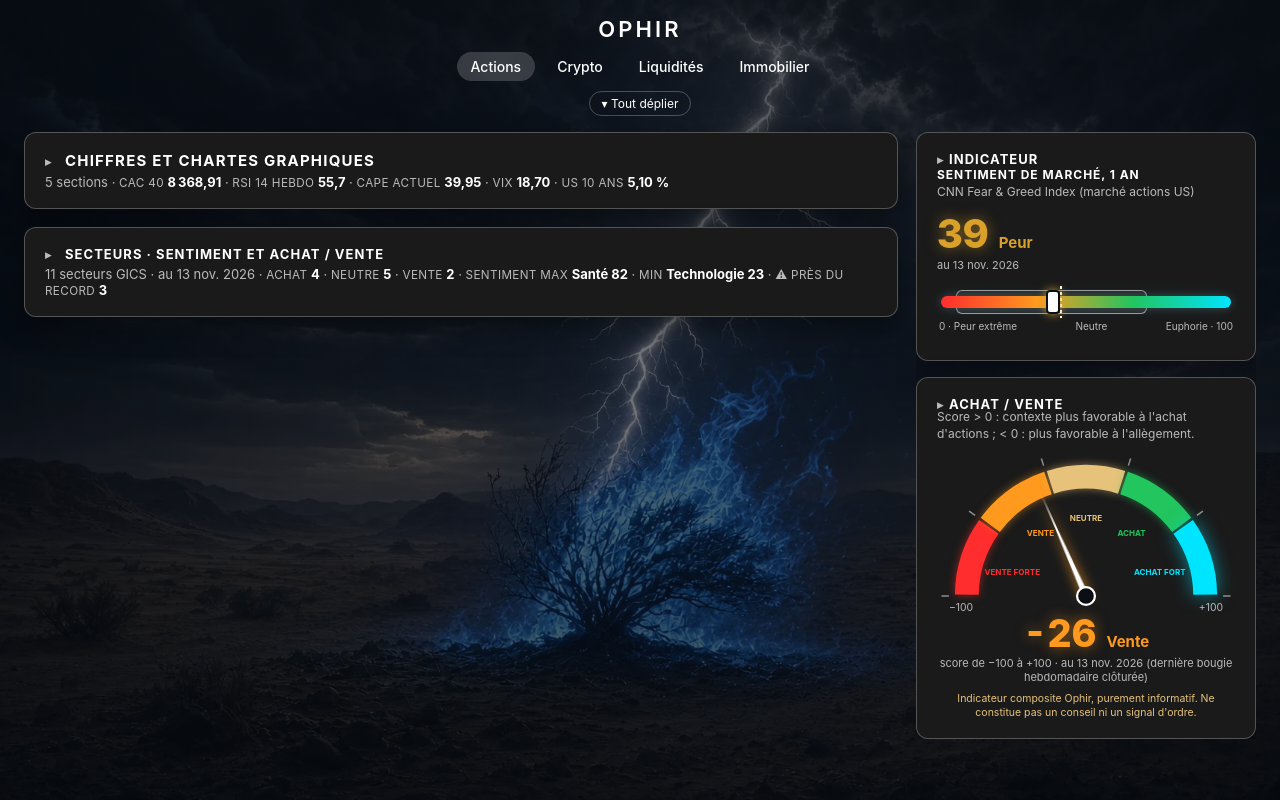
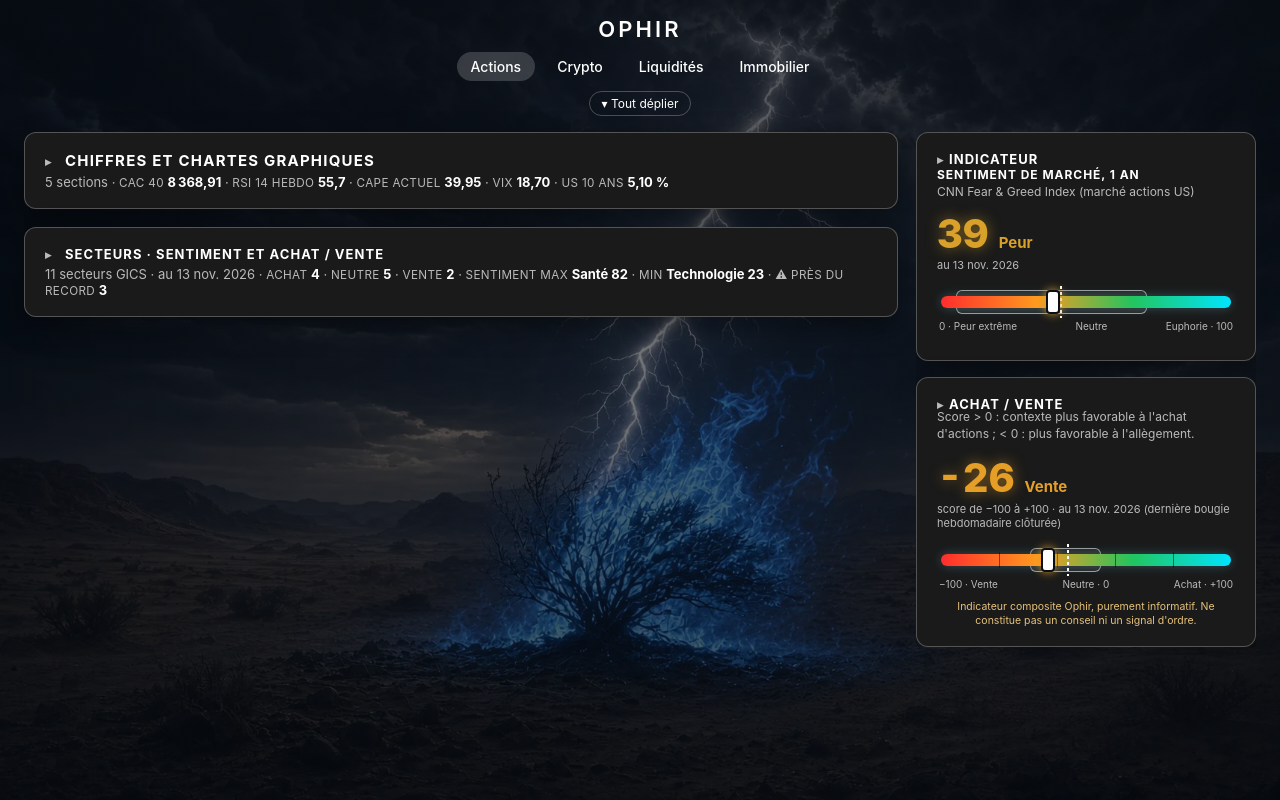
Before and after one commit to trouveemmanuel67-eng/ophir, a plain HTML site: page index.html in a window 1280 px wide. Drawn offline with nearby package versions, Linux system fonts and the light colour scheme.

Commit message:
Ophir : barre horizontale ACHAT / VENTE à la place du compteur à aiguille (onglets et secteurs)

```diff
--- a/index.html
+++ b/index.html
@@ -31,9 +31,10 @@ main{max-width:1240px;margin:8px auto 0;padding:0 14px 20px}
 @media(max-width:1500px){.layout{grid-template-columns:minmax(0,1fr) 340px}.side{grid-template-columns:340px}}
 @media(max-width:1100px){.layout{grid-template-columns:1fr;padding:0 14px 20px}.side{position:static;max-height:none;overflow:visible;grid-template-columns:1fr}}
 .av-sens{font-size:12px;color:var(--mut);margin:-4px 0 4px;line-height:1.45}
-.av-svg{display:block;width:100%;max-width:300px;margin:4px auto 0}
-.av-val{display:flex;align-items:baseline;justify-content:center;gap:10px;margin-top:-4px}.av-val span{font-size:38px;font-weight:800;font-variant-numeric:tabular-nums}.av-val em{font-style:normal;font-weight:700;font-size:15px}
-.av-card .ind-date{text-align:center}
+.av-tick{position:absolute;top:10px;width:1px;height:16px;margin-left:-.5px;background:rgba(11,15,20,.55)}
+.sec-gauge .av-tick{top:5px;height:12px}
+.av-val{display:flex;align-items:baseline;gap:10px;margin-top:10px}.av-val span{font-size:40px;font-weight:800;font-variant-numeric:tabular-nums}.av-val em{font-style:normal;font-weight:700;font-size:15px}
+.av-card .ind-date{text-align:left}
 .av-c{margin-bottom:8px}.av-cl{display:flex;justify-content:space-between;gap:8px;font-size:12px}.av-cb{position:relative;height:6px;background:rgba(255,255,255,.08);border-radius:3px;margin-top:3px}.av-cb i{position:absolute;top:0;height:100%;border-radius:3px}.av-mid{position:absolute;left:50%;top:-2px;width:1px;height:10px;background:rgba(255,255,255,.5)}
 .av-cd{font-size:10.5px;color:var(--mut);margin-top:2px;line-height:1.4}
 .ind-meth ul{padding-left:16px;margin:6px 0;line-height:1.5}
@@ -88,7 +89,7 @@ main{max-width:1240px;margin:8px auto 0;padding:0 14px 20px}
 .sec-row{display:flex;align-items:baseline;gap:6px;margin-top:6px}.sec-l{font-size:10.5px;color:var(--mut);text-transform:uppercase;letter-spacing:.06em;margin-right:auto}
 .sec-v{font-size:22px;font-weight:700;line-height:1}.sec-row em{font-style:normal;font-size:12px;font-weight:600}
 .sec-gauge{position:relative;height:22px;margin:4px 2px 0}.sec-gauge .ind-bar{top:7px;height:8px}.sec-gauge .ind-cur{top:3px;width:10px;height:16px;margin-left:-5px}.sec-gauge .ind-range{top:3px;height:16px}
-.sec-svg{display:block;width:100%;max-width:190px;margin:2px auto 0}.sec-avv{justify-content:center;margin-top:0}
+.sec-scale{display:flex;justify-content:space-between;font-size:9.5px;color:var(--mut);margin:1px 2px 0}
 .sec-d{font-size:10.5px;color:var(--mut);text-align:center;margin-top:4px;line-height:1.35}
 .sec .av-short{margin-top:6px}
 @media(max-width:600px){.sec-grid{grid-template-columns:1fr 1fr;gap:8px}.sec{padding:8px}.sec-v{font-size:18px}.sec-row{flex-wrap:wrap;gap:2px 6px}.sec-l{font-size:9.5px}.sec-h b{font-size:12px}.sec .av-short,.sec-d{font-size:9.5px}}.sec-det{margin-top:6px}
@@ -527,32 +528,32 @@ const label5=v=>v<25?'Peur extrême':v<45?'Peur':v<=55?'Neutre':v<=75?'Avidité'
 /* ===== Compteur ACHAT / VENTE (aiguille en demi-cercle, score −100 … +100) ===== */
 const AV=JSON.parse(document.getElementById('data4').textContent);
 const AVZ=[[-100,-60,'#ff2d2d','Vente forte'],[-60,-20,'#ff9a1f','Vente'],[-20,20,'#e6c27a','Neutre'],[20,60,'#22c55e','Achat'],[60,100,'#00e5ff','Achat fort']];
-const avCol=s=>(AVZ.find(z=>s<=z[1])||AVZ[4])[2];
-const avAng=s=>-90+(Math.max(-100,Math.min(100,s))+100)/200*180;   // −100 → −90° (gauche), +100 → +90° (droite)
-function avArc(a0,a1,r){const p=a=>{const t=(a-90)*Math.PI/180;return [100+r*Math.cos(t),100+r*Math.sin(t)];};const [x0,y0]=p(a0),[x1,y1]=p(a1);return `M${x0.toFixed(2)},${y0.toFixed(2)} A${r},${r} 0 0 1 ${x1.toFixed(2)},${y1.toFixed(2)}`;}
+const avPos=s=>(Math.max(-100,Math.min(100,s))+100)/2;   // −100 → 0 % (gauche), +100 → 100 % (droite)
+const avCol=(s,a=1)=>gcol(avPos(s),a);                   // même dégradé que la barre de sentiment
+function avBar(score,mn,mx,avg,cls){   // barre horizontale −100 … +100, même rendu que la jauge de sentiment
+  const p=v=>avPos(v)+'%';
+  return `<div class="${cls}" role="img" aria-label="Achat / Vente : ${fmt(score,0)} sur une échelle de −100 à +100">
+    ${mn!=null?`<div class="ind-range" style="left:${p(mn)};width:${Math.max(.5,avPos(mx)-avPos(mn))}%" title="plage 1 an"></div>`:''}
+    <div class="ind-bar"></div>${[-60,-20,20,60].map(v=>`<i class="av-tick" style="left:${p(v)}"></i>`).join('')}
+    ${avg!=null?`<div class="ind-avg" style="left:${p(avg)}" title="moyenne 1 an"></div>`:''}
+    <div class="ind-cur" style="left:${p(score)};box-shadow:0 0 10px ${avCol(score,.9)}"></div></div>`;
+}
 let avChart=null;
 function renderAchatVente(tabId){
   const box=document.getElementById('av'),g=AV[tabId];
   if(avChart){avChart.destroy();const i=charts.indexOf(avChart);if(i>=0)charts.splice(i,1);avChart=null;}
   if(!g){box.innerHTML='';return;}
-  const arcs=AVZ.map(z=>`<path d="${avArc(avAng(z[0])+.6,avAng(z[1])-.6,80)}" stroke="${z[2]}" stroke-width="16" fill="none" stroke-linecap="butt" style="filter:drop-shadow(0 0 ${z[2]==='#00e5ff'?6:3}px ${z[2]}88)"/>`).join('');
-  const ticks=[-100,-60,-20,20,60,100].map(v=>{const t=(avAng(v)-90)*Math.PI/180;return `<line x1="${100+92*Math.cos(t)}" y1="${100+92*Math.sin(t)}" x2="${100+97*Math.cos(t)}" y2="${100+97*Math.sin(t)}" stroke="rgba(255,255,255,.5)" stroke-width="1"/>`;}).join('');
-  const zl=AVZ.map(z=>{const a=(avAng((z[0]+z[1])/2)-90)*Math.PI/180;return `<text x="${(100+52*Math.cos(a)).toFixed(1)}" y="${(100+52*Math.sin(a)+2).toFixed(1)}" text-anchor="middle" font-size="5.4" fill="${z[2]}" font-weight="700">${z[3].toUpperCase()}</text>`;}).join('');
   const cmax=Math.max(...g.components.map(c=>Math.abs(c.contrib||0)),1);
   const rows=g.components.map(c=>{const n=c.note;return `<div class="av-c"><div class="av-cl"><span>${c.nom}</span><b style="color:${n==null?'#888':avCol(n)}">${n==null?'n.d.':sign(n,0)}</b></div>
     <div class="av-cb"><div class="av-mid"></div>${n==null?'':`<i style="${n>=0?'left:50%':'right:50%'};width:${Math.abs(n)/2}%;background:${avCol(n)}"></i>`}</div>
     <div class="av-cd">valeur ${c.valeur} · poids ${fmt(c.poids*100,0)} % · contribution <b>${c.contrib==null?'retirée':sign(c.contrib,1)}</b></div></div>`;}).join('');
   box.innerHTML=`<div class="card av-card"><h2>Achat / Vente</h2>
    <div class="av-sens">${g.sens}</div>
-   <svg class="av-svg" viewBox="0 0 200 112" role="img" aria-label="Compteur achat vente : ${fmt(g.score,0)}, ${g.label}">
-     ${arcs}${ticks}${zl}
-     <g id="avNeedle" data-angle="${avAng(g.score).toFixed(2)}" style="transform:rotate(-90deg);transform-origin:100px 100px;transition:transform 1.2s cubic-bezier(.22,.61,.36,1)">
-       <path d="M98,100 L100,26 L102,100 Z" fill="#fff" style="filter:drop-shadow(0 0 4px ${avCol(g.score)})"/></g>
-     <circle cx="100" cy="100" r="6" fill="#0b0f14" stroke="#fff" stroke-width="1.5"/>
-     <text x="8" y="110" font-size="7" fill="#bababa">−100</text><text x="192" y="110" font-size="7" fill="#bababa" text-anchor="end">+100</text>
-   </svg>
-   <div class="av-val"><span style="color:${avCol(g.score)};text-shadow:0 0 14px ${avCol(g.score)}88">${sign(g.score,0)}</span><em style="color:${avCol(g.score)}">${g.label}</em></div>
+   <div class="av-val"><span style="color:${avCol(g.score)};text-shadow:0 0 14px ${avCol(g.score,.55)}">${sign(g.score,0)}</span><em style="color:${avCol(g.score)}">${g.label}</em></div>
    <div class="ind-date">score de −100 à +100 · au ${dshort(g.date)} (dernière bougie hebdomadaire clôturée)</div>
+   ${avBar(g.score,g.min[1],g.max[1],g.avg,'ind-gauge av-gauge')}
+   <div class="ind-scale av-scale"><span>−100 · Vente</span><span>Neutre · 0</span><span>Achat · +100</span></div>
+   <div class="ind-legend"><i class="lg-avg"></i> moyenne · <i class="lg-rng"></i> plage min–max 1 an · <i class="lg-cur"></i> score actuel</div>
    <div class="ind-stats" style="margin-top:8px"><div><span>Moyenne 12 mois</span><b>${sign(g.avg,0)}</b></div><div><span>Min</span><b>${sign(g.min[1],0)}</b><small>${dshort(g.min[0])}</small></div><div><span>Max</span><b>${sign(g.max[1],0)}</b><small>${dshort(g.max[0])}</small></div></div>
    <div class="ind-spark" style="height:100px"><canvas id="cAv"></canvas></div>
    <div class="ind-sub"><div class="ind-subt">Composantes (note de −100 à +100)</div>${rows}</div>
@@ -563,7 +564,6 @@ function renderAchatVente(tabId){
      <p>Sources : ${g.sources.map(s=>lnk(s[1],s[0])).join(' · ')}. Calcul reproductible avec <code>src/build_achatvente.py</code>.</p></details>
    <div class="av-warn">Indicateur composite Ophir, purement informatif. Ne constitue pas un conseil ni un signal d'ordre. Les scores techniques peuvent se tromper lors des retournements.</div>
   </div>`;
-  requestAnimationFrame(()=>requestAnimationFrame(()=>{const n=document.getElementById('avNeedle');if(n)n.style.transform=`rotate(${n.dataset.angle}deg)`;}));
   const h=g.history;
   avChart=new Chart(document.getElementById('cAv'),{type:'bar',data:{labels:h.map(x=>dshort(x[0])),datasets:[{data:h.map(x=>x[1]),backgroundColor:h.map(x=>avCol(x[1])),borderWidth:0,barPercentage:1,categoryPercentage:.9}]},
     options:{maintainAspectRatio:false,animation:false,plugins:{legend:{display:false},tooltip:{callbacks:{label:c=>' '+sign(c.parsed.y,1)+' · '+(AVZ.find(z=>c.parsed.y<=z[1])||AVZ[4])[3]}}},scales:{x:{ticks:{maxTicksLimit:4,maxRotation:0,font:{size:10}},grid:{display:false}},y:{min:-100,max:100,ticks:{stepSize:50,font:{size:10}}}}}});
@@ -572,13 +572,6 @@ function renderAchatVente(tabId){
 
 /* ===== Onglet Actions · SECTEURS : sentiment 0-100 + compteur ACHAT / VENTE par secteur GICS (ETF SPDR) ===== */
 const SEC=JSON.parse(document.getElementById('data5').textContent);
-function secGauge(score){
-  const arcs=AVZ.map(z=>`<path d="${avArc(avAng(z[0])+.8,avAng(z[1])-.8,80)}" stroke="${z[2]}" stroke-width="18" fill="none"/>`).join('');
-  return `<svg class="sec-svg" viewBox="0 0 200 108" role="img" aria-label="Achat vente ${fmt(score,0)}">${arcs}
-   <g style="transform:rotate(${avAng(score).toFixed(2)}deg);transform-origin:100px 100px"><path d="M97,100 L100,30 L103,100 Z" fill="#fff" style="filter:drop-shadow(0 0 4px ${avCol(score)})"/></g>
-   <circle cx="100" cy="100" r="7" fill="#0b0f14" stroke="#fff" stroke-width="2"/>
-   <text x="6" y="106" font-size="13" fill="#bababa">−100</text><text x="194" y="106" font-size="13" fill="#bababa" text-anchor="end">+100</text></svg>`;
-}
 function secTile(s,i){
   const v=s.sent.value,a=s.av.score,pos=x=>`${Math.max(0,Math.min(100,x))}%`;
   const sc=s.sent.components.map(c=>`<div class="ind-sb"><div class="ind-sbl"><span>${c.name}</span><b style="color:${c.value==null?'#888':gcol(c.value)}">${c.value==null?'n.d.':fmt(c.value,0)}</b></div><div class="ind-sbt">${c.value==null?'':`<i style="width:${pos(c.value)};background:${gcol(c.value)}"></i>`}</div><div class="ind-sbd">poids ${fmt(c.weight*100,1)} % · ${c.raw}</div></div>`).join('');
@@ -588,9 +581,10 @@ function secTile(s,i){
    ${s.warn.length?`<div class="sec-warn" title="${s.warn.join(' ')}">⚠ ${s.ath.dd>=-2?'Proche du plus haut historique':'Proche du plus haut 52 semaines'}</div>`:''}
    <div class="sec-row"><span class="sec-l">Sentiment</span><span class="sec-v" style="color:${gcol(v)}">${fmt(v,0)}</span><em style="color:${gcol(v)}">${s.sent.label}</em></div>
    <div class="sec-gauge"><div class="ind-range" style="left:${pos(s.sent.min[1])};width:${Math.max(.5,s.sent.max[1]-s.sent.min[1])}%" title="plage 1 an"></div><div class="ind-bar"></div><div class="ind-cur" style="left:${pos(v)};box-shadow:0 0 8px ${gcol(v,.9)}"></div></div>
-   <div class="sec-l" style="margin-top:6px">Achat / Vente</div>
-   ${secGauge(a)}
-   <div class="sec-row sec-avv"><span class="sec-v" style="color:${avCol(a)}">${sign(a,0)}</span><em style="color:${avCol(a)}">${s.av.label}</em></div>
+   <div class="sec-scale"><span>Peur</span><span>Neutre</span><span>Euphorie</span></div>
+   <div class="sec-row"><span class="sec-l">Achat / Vente</span><span class="sec-v" style="color:${avCol(a)}">${sign(a,0)}</span><em style="color:${avCol(a)}">${s.av.label}</em></div>
+   ${avBar(a,s.av.min[1],s.av.max[1],null,'sec-gauge')}
+   <div class="sec-scale"><span>−100 · Vente</span><span>Neutre</span><span>Achat · +100</span></div>
    <div class="sec-d">clôture hebdo du ${dshort(s.date)} · ${fmt(s.close,2)} $ · bougie clôturée${s.live?` (semaine en cours au ${dshort(s.live.date)} : ${fmt(s.live.close,2)} $, non utilisée)`:''}</div>
    <div class="av-short">Indicateur composite Ophir, purement informatif. Ne constitue pas un conseil ni un signal d'ordre.</div>
    <details class="ind-meth sec-det" data-i="${i}"><summary>Détail et historique 1 an</summary>
@@ -687,7 +681,7 @@ function accMain(section,tabId){
 /* Colonnes de droite : garde visibles les éléments essentiels, replie le reste */
 function accSide(boxId,tabId){
   const card=document.querySelector('#'+boxId+' .card');if(!card||card.classList.contains('acc'))return;
-  const keep=boxId==='ind'?['ind-t','ind-n','ind-badge','ind-val','ind-date','ind-gauge','ind-scale']:['av-sens','av-svg','av-val','ind-date','av-short'];
+  const keep=boxId==='ind'?['ind-t','ind-n','ind-badge','ind-val','ind-date','ind-gauge','ind-scale']:['av-sens','av-val','ind-date','av-gauge','av-scale','av-short'];
   const host=boxId==='ind'?card.querySelector('.ind-slot'):card;
   const h2=card.querySelector(':scope>h2');
   if(boxId==='av'){const w=card.querySelector('.av-warn');w.insertAdjacentHTML('beforebegin','<div class="av-short">Indicateur composite Ophir, purement informatif. Ne constitue pas un conseil ni un signal d\'ordre.</div>');}
```
